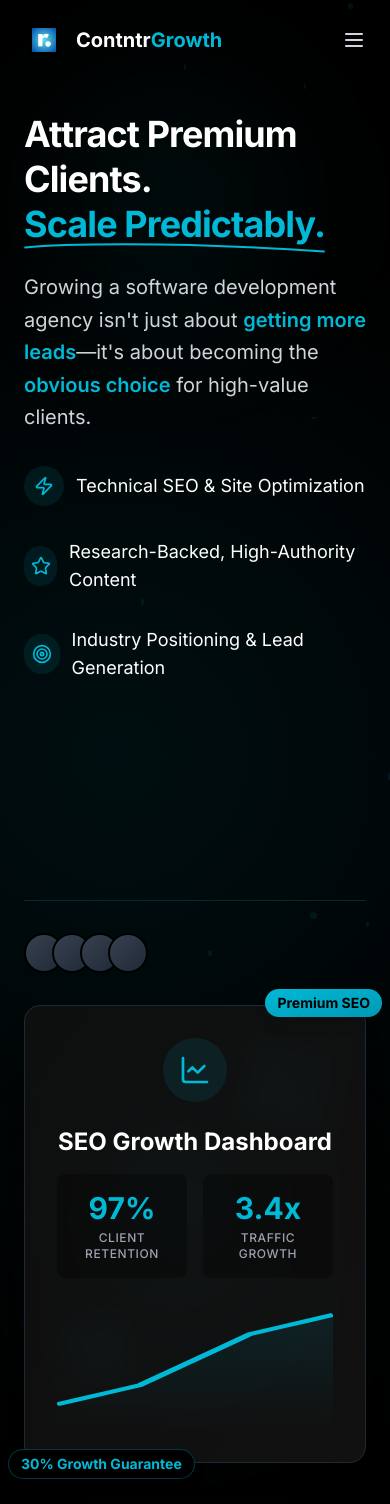
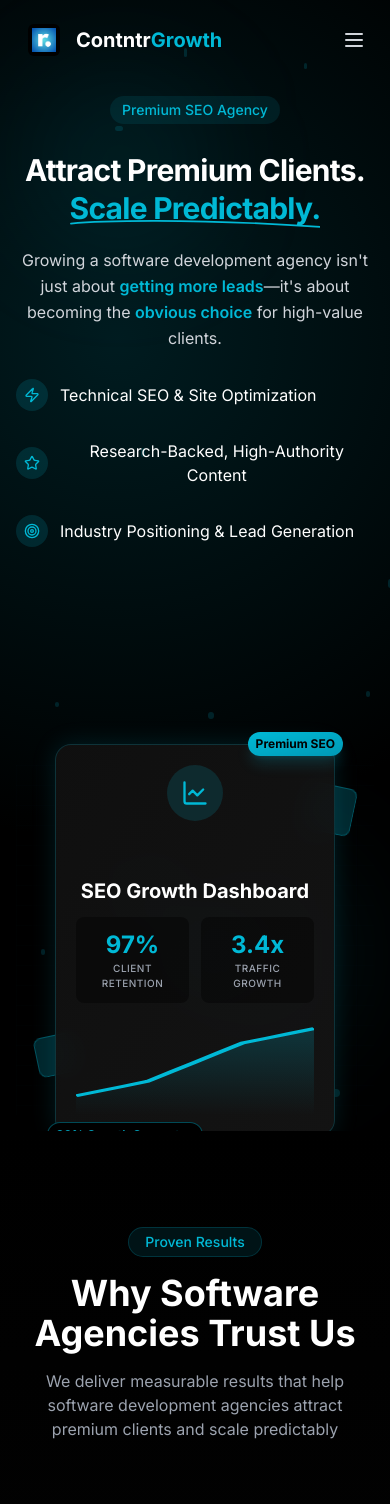
Before and after one commit to sami8890/kyle-project, a Next.js app: page / in a window 390 px wide. Shown: the top 1504 px of the page. Built offline with nearby package versions, Linux system fonts and the light colour scheme.

Commit message:
added some best

```diff
--- a/src/components/main/hero-section.tsx
+++ b/src/components/main/hero-section.tsx
@@ -1,77 +1,104 @@
-"use client"
+"use client";
 
-import type React from "react"
+import type React from "react";
 
-import { useRef, useEffect } from "react"
-import { ChevronRight, ArrowUpRight, LineChart, Target, Star, Zap, MousePointer } from "lucide-react"
-import gsap from "gsap"
-import { motion } from "framer-motion"
+import { useRef, useEffect } from "react";
+import {
+  ChevronRight,
+  ArrowUpRight,
+  LineChart,
+  Target,
+  Star,
+  Zap,
+} from "lucide-react";
+import gsap from "gsap";
+import { motion } from "framer-motion";
 
+// Update the SEOVisualization component to be more mobile-friendly
+// Make the dashboard more compact and visually striking on small screens
 const SEOVisualization = () => {
   return (
-    <div className="relative w-full h-full flex items-center justify-center">
+    <div className="relative w-full h-full flex items-center justify-center mt-8">
       {/* Animated background elements */}
       <div className="absolute inset-0 overflow-hidden">
         <div className="absolute inset-0 opacity-10">
           <div
             className="h-full w-full bg-[linear-gradient(rgba(0,185,214,0.1)_1px,transparent_1px),linear-gradient(90deg,rgba(0,185,214,0.1)_1px,transparent_1px)]"
-            style={{ backgroundSize: "40px 40px" }}
+            style={{ backgroundSize: "20px 20px" }}
           ></div>
         </div>
 
-        {/* Animated circles */}
+        {/* Animated circles - smaller and more visible on mobile */}
         <div
-          className="absolute top-1/4 left-1/4 w-32 h-32 rounded-full bg-[#00B9D6]/5 animate-pulse"
+          className="absolute top-1/4 left-1/4 w-20 h-20 sm:w-32 sm:h-32 rounded-full bg-[#00B9D6]/10 animate-pulse"
           style={{ animationDuration: "4s" }}
         ></div>
         <div
-          className="absolute bottom-1/3 right-1/3 w-40 h-40 rounded-full bg-[#00B9D6]/5 animate-pulse"
+          className="absolute bottom-1/3 right-1/3 w-24 h-24 sm:w-40 sm:h-40 rounded-full bg-[#00B9D6]/10 animate-pulse"
           style={{ animationDuration: "6s" }}
         ></div>
 
-        {/* Floating elements */}
-        <div className="absolute top-10 right-10 w-20 h-20 animate-float">
-          <div className="w-full h-full bg-[#00B9D6]/10 rounded-lg rotate-12 backdrop-blur-sm border border-[#00B9D6]/20"></div>
+        {/* Floating elements - more visible on mobile */}
+        <div className="absolute top-5 right-5 w-12 h-12 sm:w-20 sm:h-20 animate-float">
+          <div className="w-full h-full bg-[#00B9D6]/20 rounded-lg rotate-12 backdrop-blur-sm border border-[#00B9D6]/30"></div>
         </div>
-        <div className="absolute bottom-20 left-10 w-16 h-16 animate-float" style={{ animationDelay: "1s" }}>
-          <div className="w-full h-full bg-[#00B9D6]/10 rounded-lg -rotate-12 backdrop-blur-sm border border-[#00B9D6]/20"></div>
+        <div
+          className="absolute bottom-10 left-5 w-10 h-10 sm:w-16 sm:h-16 animate-float"
+          style={{ animationDelay: "1s" }}
+        >
+          <div className="w-full h-full bg-[#00B9D6]/20 rounded-lg -rotate-12 backdrop-blur-sm border border-[#00B9D6]/30"></div>
         </div>
       </div>
 
-      {/* Content container */}
-      <div className="relative z-10 w-full max-w-sm">
+      {/* Content container - more compact for mobile */}
+      <div className="relative z-10 w-full max-w-[280px] sm:max-w-sm">
         <motion.div
-          className="bg-gradient-to-br from-[#111]/80 to-[#151515]/80 backdrop-blur-md rounded-2xl overflow-hidden border border-gray-800 shadow-xl"
+          className="bg-gradient-to-br from-[#111]/90 to-[#151515]/90 backdrop-blur-md rounded-2xl overflow-hidden border border-[#00B9D6]/20 shadow-[0_0_25px_rgba(0,185,214,0.15)]"
           initial={{ opacity: 0, y: 20 }}
           animate={{ opacity: 1, y: 0 }}
           transition={{ duration: 0.6 }}
         >
-          <div className="p-8">
-            <div className="flex items-center justify-center mb-6">
-              <div className="w-16 h-16 bg-[#00B9D6]/10 rounded-full flex items-center justify-center">
-                <LineChart className="text-[#00B9D6] w-8 h-8" />
+          <div className="p-5 sm:p-8">
+            <div className="flex items-center justify-center mb-4 sm:mb-6">
+              <div className="w-14 h-14 bg-[#00B9D6]/15 rounded-full flex items-center justify-center">
+                <LineChart className="text-[#00B9D6] w-7 h-7" />
               </div>
             </div>
 
-            <h3 className="text-2xl font-bold text-white text-center mb-4">SEO Growth Dashboard</h3>
+            <h3 className="text-xl sm:text-2xl font-bold text-white text-center mb-3 sm:mb-4 pt-10">
+              SEO Growth Dashboard
+            </h3>
 
-            <div className="space-y-6">
-              {/* Growth metrics */}
-              <div className="grid grid-cols-2 gap-4">
-                <div className="bg-black/30 rounded-lg p-4 text-center">
-                  <div className="text-3xl font-bold text-[#00B9D6] mb-1">97%</div>
-                  <div className="text-xs text-gray-400 uppercase tracking-wider font-medium">Client Retention</div>
+            <div className="space-y-4 sm:space-y-6">
+              {/* Growth metrics - more compact for mobile */}
+              <div className="grid grid-cols-2 gap-3 sm:gap-4">
+                <div className="bg-black/40 rounded-lg p-3 sm:p-4 text-center">
+                  <div className="text-2xl sm:text-3xl font-bold text-[#00B9D6] mb-0 sm:mb-1">
+                    97%
+                  </div>
+                  <div className="text-[10px] sm:text-xs text-gray-400 uppercase tracking-wider font-medium">
+                    Client Retention
+                  </div>
                 </div>
-                <div className="bg-black/30 rounded-lg p-4 text-center">
-                  <div className="text-3xl font-bold text-[#00B9D6] mb-1">3.4x</div>
-                  <div className="text-xs text-gray-400 uppercase tracking-wider font-medium">Traffic Growth</div>
+                <div className="bg-black/40 rounded-lg p-3 sm:p-4 text-center">
+                  <div className="text-2xl sm:text-3xl font-bold text-[#00B9D6] mb-0 sm:mb-1">
+                    3.4x
+                  </div>
+                  <div className="text-[10px] sm:text-xs text-gray-400 uppercase tracking-wider font-medium">
+                    Traffic Growth
+                  </div>
                 </div>
               </div>
 
-              {/* Growth chart */}
-              <div className="h-32 relative">
+              {/* Growth chart - smaller for mobile */}
+              <div className="h-24 sm:h-32 relative">
                 <div className="absolute inset-0">
-                  <svg width="100%" height="100%" viewBox="0 0 100 100" preserveAspectRatio="none">
+                  <svg
+                    width="100%"
+                    height="100%"
+                    viewBox="0 0 100 100"
+                    preserveAspectRatio="none"
+                  >
                     <path
                       d="M0,80 L10,75 L20,70 L30,65 L40,55 L50,45 L60,35 L70,25 L80,20 L90,15 L100,10"
                       fill="none"
@@ -81,12 +108,26 @@ const SEOVisualization = () => {
                     <path
                       d="M0,80 L10,75 L20,70 L30,65 L40,55 L50,45 L60,35 L70,25 L80,20 L90,15 L100,10 L100,100 L0,100 Z"
                       fill="url(#gradient)"
-                      fillOpacity="0.2"
+                      fillOpacity="0.3"
                     />
                     <defs>
-                      <linearGradient id="gradient" x1="0%" y1="0%" x2="0%" y2="100%">
-                        <stop offset="0%" stopColor="#00B9D6" stopOpacity="0.5" />
-                        <stop offset="100%" stopColor="#00B9D6" stopOpacity="0" />
+                      <linearGradient
+                        id="gradient"
+                        x1="0%"
+                        y1="0%"
+                        x2="0%"
+                        y2="100%"
+                      >
+                        <stop
+                          offset="0%"
+                          stopColor="#00B9D6"
+                          stopOpacity="0.7"
+                        />
+                        <stop
+                          offset="100%"
+                          stopColor="#00B9D6"
+                          stopOpacity="0"
+                        />
                       </linearGradient>
                     </defs>
                   </svg>
@@ -96,9 +137,9 @@ const SEOVisualization = () => {
           </div>
         </motion.div>
 
-        {/* Floating badges */}
+        {/* Floating badges - more visible on mobile */}
         <motion.div
-          className="absolute -top-4 -right-4 bg-gradient-to-br from-[#00B9D6] to-[#0099B6] text-black font-bold text-sm px-3 py-1 rounded-full shadow-lg"
+          className="absolute -top-3 -right-2 bg-gradient-to-br from-[#00B9D6] to-[#0099B6] text-black font-bold text-xs sm:text-sm px-2 sm:px-3 py-1 rounded-full shadow-lg shadow-[#00B9D6]/20"
           initial={{ opacity: 0, scale: 0.8 }}
           animate={{ opacity: 1, scale: 1 }}
           transition={{ duration: 0.4, delay: 0.8 }}
@@ -107,7 +148,7 @@ const SEOVisualization = () => {
         </motion.div>
 
         <motion.div
-          className="absolute -bottom-4 -left-4 bg-black text-[#00B9D6] font-bold text-sm px-3 py-1 rounded-full border border-[#00B9D6]/30 shadow-lg"
+          className="absolute -bottom-3 -left-2 bg-black text-[#00B9D6] font-bold text-xs sm:text-sm px-2 sm:px-3 py-1 rounded-full border border-[#00B9D6]/40 shadow-lg shadow-[#00B9D6]/10"
           initial={{ opacity: 0, scale: 0.8 }}
           animate={{ opacity: 1, scale: 1 }}
           transition={{ duration: 0.4, delay: 1 }}
@@ -116,17 +157,18 @@ const SEOVisualization = () => {
         </motion.div>
       </div>
     </div>
-  )
-}
+  );
+};
 
+// Update the HeroSection component to be more mobile-friendly
 const HeroSection = () => {
-  const headlineRef = useRef(null)
-  const subheadlineRef = useRef(null)
-  const featuresRef = useRef<HTMLDivElement>(null)
-  const ctaRef = useRef<HTMLDivElement>(null)
+  const headlineRef = useRef(null);
+  const subheadlineRef = useRef(null);
+  const featuresRef = useRef<HTMLDivElement>(null);
+  const ctaRef = useRef<HTMLDivElement>(null);
 
   useEffect(() => {
-    const tl = gsap.timeline({ defaults: { ease: "power3.out" } })
+    const tl = gsap.timeline({ defaults: { ease: "power3.out" } });
 
     // Headline animation
     tl.from(headlineRef.current, {
@@ -141,17 +183,19 @@ const HeroSection = () => {
           y: 30,
           duration: 0.8,
         },
-        "-=0.5",
+        "-=0.5"
       )
       .from(
-        featuresRef.current?.children ? Array.from(featuresRef.current.children) : [],
+        featuresRef.current?.children
+          ? Array.from(featuresRef.current.children)
+          : [],
         {
           opacity: 0,
           x: -30,
           duration: 0.6,
           stagger: 0.2,
         },
-        "-=0.3",
+        "-=0.3"
       )
       .from(
         ctaRef.current?.children ? Array.from(ctaRef.current.children) : [],
@@ -161,42 +205,48 @@ const HeroSection = () => {
           duration: 0.6,
           stagger: 0.2,
         },
-        "-=0.4",
-      )
-  }, [])
+        "-=0.4"
+      );
+  }, []);
 
-  const handleCTAClick = (e: React.MouseEvent<HTMLButtonElement>, href: string) => {
-    e.preventDefault()
-    const targetId = href.substring(1)
-    const targetElement = document.getElementById(targetId)
+  const handleCTAClick = (
+    e: React.MouseEvent<HTMLButtonElement>,
+    href: string
+  ) => {
+    e.preventDefault();
+    const targetId = href.substring(1);
+    const targetElement = document.getElementById(targetId);
 
     if (targetElement) {
       window.scrollTo({
         top: targetElement.offsetTop - 100,
         behavior: "smooth",
-      })
+      });
     }
-  }
+  };
 
   return (
-    <div id="home" className="relative bg-black text-white min-h-screen flex items-center overflow-hidden pt-16">
-      {/* Animated Gradient Background */}
+    <div
+      id="home"
+      className="relative bg-black text-white min-h-screen flex items-center overflow-hidden pt-16"
+    >
+      {/* Animated Gradient Background - enhanced for mobile */}
       <div
         className="absolute inset-0 z-0"
         style={{
-          background: `radial-gradient(circle at 30% 50%, rgba(0,185,214,0.08) 0%, rgba(0,0,0,1) 70%)`,
+          background: `radial-gradient(circle at 30% 30%, rgba(0,185,214,0.15) 0%, rgba(0,0,0,1) 60%)`,
         }}
       />
 
-      {/* Particle effect */}
-      <div className="absolute inset-0 z-0 opacity-30">
-        {[...Array(20)].map((_, i) => (
+      {/* Particle effect - more visible on mobile */}
+      <div className="absolute inset-0 z-0 opacity-40">
+        {[...Array(15)].map((_, i) => (
           <div
             key={i}
-            className="absolute rounded-full bg-[#00B9D6]/30 animate-float"
+            className="absolute rounded-full bg-[#00B9D6]/40 animate-float"
             style={{
-              width: `${Math.random() * 6 + 2}px`,
-              height: `${Math.random() * 6 + 2}px`,
+              width: `${Math.random() * 8 + 3}px`,
+              height: `${Math.random() * 8 + 3}px`,
               top: `${Math.random() * 100}%`,
               left: `${Math.random() * 100}%`,
               animationDuration: `${Math.random() * 10 + 10}s`,
@@ -206,22 +256,30 @@ const HeroSection = () => {
         ))}
       </div>
 
-      {/* Geometric shapes */}
-      <div className="absolute top-20 left-10 w-64 h-64 bg-[#00B9D6]/5 rounded-full blur-3xl"></div>
-      <div className="absolute bottom-20 right-10 w-80 h-80 bg-[#00B9D6]/5 rounded-full blur-3xl"></div>
+      {/* Geometric shapes - more visible on mobile */}
+      <div className="absolute top-20 left-10 w-40 h-40 sm:w-64 sm:h-64 bg-[#00B9D6]/10 rounded-full blur-3xl"></div>
+      <div className="absolute bottom-20 right-10 w-48 h-48 sm:w-80 sm:h-80 bg-[#00B9D6]/10 rounded-full blur-3xl"></div>
 
-      {/* Content Container */}
-      <div className="relative z-10 container mx-auto px-6 py-12 md:py-16 grid md:grid-cols-2 gap-8 md:gap-12 items-center">
-        {/* Left Side - Text Content */}
-        <div className="space-y-6">
-          {/* Headline */}
-          <h1 ref={headlineRef} className="text-4xl md:text-5xl lg:text-6xl font-bold leading-tight tracking-tight">
+      {/* Content Container - optimized for mobile */}
+      <div className="relative z-10 container mx-auto px-4 sm:px-6 py-8 sm:py-12 md:py-16 grid grid-cols-1 md:grid-cols-2 gap-8 md:gap-12 items-center">
+        {/* Left Side - Text Content - optimized for mobile */}
+        <div className="space-y-5 sm:space-y-6 text-center md:text-left">
+          {/* Eyebrow text - new addition for mobile */}
+          <div className="inline-block px-3 py-1 rounded-full bg-[#00B9D6]/10 text-[#00B9D6] text-sm font-medium mb-2">
+            Premium SEO Agency
+          </div>
+
+          {/* Headline - optimized for mobile */}
+          <h1
+            ref={headlineRef}
+            className="text-3xl sm:text-4xl md:text-5xl lg:text-6xl font-bold leading-tight tracking-tight"
+          >
             Attract Premium Clients.
             <br />
             <span className="text-[#00B9D6] relative">
               Scale Predictably.
               <svg
-                className="absolute -bottom-2 left-0 w-full"
+                className="absolute -bottom-1 sm:-bottom-2 left-0 w-full"
                 viewBox="0 0 300 12"
                 fill="none"
                 xmlns="http://www.w3.org/2000/svg"
@@ -236,15 +294,25 @@ const HeroSection = () => {
             </span>
           </h1>
 
-          {/* Subheadline */}
-          <p ref={subheadlineRef} className="text-xl text-gray-300 leading-relaxed">
+          {/* Subheadline - optimized for mobile */}
+          <p
+            ref={subheadlineRef}
+            className="text-base sm:text-lg md:text-xl text-gray-300 leading-relaxed"
+          >
             Growing a software development agency isn&apos;t just about{" "}
-            <span className="text-[#00B9D6] font-semibold">getting more leads</span>—it&apos;s about becoming the{" "}
-            <span className="text-[#00B9D6] font-semibold">obvious choice</span> for high-value clients.
+            <span className="text-[#00B9D6] font-semibold">
+              getting more leads
+            </span>
+            —it&apos;s about becoming the{" "}
+            <span className="text-[#00B9D6] font-semibold">obvious choice</span>{" "}
+            for high-value clients.
           </p>
 
-          {/* Features */}
-          <div ref={featuresRef} className="space-y-4">
+          {/* Features - optimized for mobile */}
+          <div
+            ref={featuresRef}
+            className="space-y-3 sm:space-y-4 max-w-md mx-auto md:mx-0"
+          >
             {[
               { text: "Technical SEO & Site Optimization", icon: Zap },
               { text: "Research-Backed, High-Authority Content", icon: Star },
@@ -252,83 +320,64 @@ const HeroSection = () => {
             ].map((feature, index) => (
               <div
                 key={index}
-                className="flex items-center space-x-3 text-lg group p-2 -mx-2 rounded-lg hover:bg-[#00B9D6]/5 transition-colors"
+                className="flex items-center space-x-3 text-base sm:text-lg group p-2 -mx-2 rounded-lg hover:bg-[#00B9D6]/10 transition-colors"
               >
-                <div className="w-10 h-10 rounded-full bg-[#00B9D6]/10 flex items-center justify-center group-hover:bg-[#00B9D6]/20 transition-all duration-300">
-                  <feature.icon className="text-[#00B9D6]" size={20} />
+                <div className="w-8 h-8 sm:w-10 sm:h-10 rounded-full bg-[#00B9D6]/15 flex items-center justify-center group-hover:bg-[#00B9D6]/25 transition-all duration-300">
+                  <feature.icon className="text-[#00B9D6]" size={16} />
                 </div>
-                <span className="group-hover:text-[#00B9D6] transition-colors">{feature.text}</span>
+                <span className="group-hover:text-[#00B9D6] transition-colors">
+                  {feature.text}
+                </span>
               </div>
             ))}
           </div>
 
-          {/* Call to Action */}
-          <div ref={ctaRef} className="flex flex-wrap gap-4 pt-6">
+          {/* Call to Action - optimized for mobile */}
+          <div
+            ref={ctaRef}
+            className="flex flex-col sm:flex-row gap-3 sm:gap-4 pt-4 sm:pt-6 max-w-md mx-auto md:mx-0"
+          >
             <button
               onClick={(e) => handleCTAClick(e, "#calendar")}
-              className="bg-[#00B9D6] text-black px-8 py-4 rounded-md
-              font-semibold text-lg hover:bg-[#00B9D6]/90 transition-all
-              flex items-center group relative overflow-hidden shadow-lg shadow-[#00B9D6]/20"
+              className="w-full sm:w-auto bg-[#00B9D6] text-black px-6 sm:px-8 py-3 sm:py-4 rounded-md
+              font-semibold text-base sm:text-lg hover:bg-[#00B9D6]/90 transition-all
+              flex items-center justify-center sm:justify-start group relative overflow-hidden shadow-lg shadow-[#00B9D6]/20"
             >
               <span className="relative z-10">Get Started</span>
-              <ChevronRight className="ml-2 relative z-10 group-hover:translate-x-1 transition-transform" size={20} />
+              <ChevronRight
+                className="ml-2 relative z-10 group-hover:translate-x-1 transition-transform"
+                size={18}
+              />
               <div className="absolute inset-0 bg-white/20 translate-y-full group-hover:translate-y-0 transition-transform duration-300"></div>
             </button>
             <button
               onClick={(e) => handleCTAClick(e, "#framework")}
-              className="border border-[#00B9D6] text-[#00B9D6] px-8 py-4
-              rounded-md font-semibold text-lg hover:bg-[#00B9D6]/10
-              transition-all flex items-center group relative overflow-hidden"
+              className="w-full sm:w-auto border border-[#00B9D6] text-[#00B9D6] px-6 sm:px-8 py-3 sm:py-4
+              rounded-md font-semibold text-base sm:text-lg hover:bg-[#00B9D6]/10
+              transition-all flex items-center justify-center sm:justify-start group relative overflow-hidden"
             >
               <span className="relative z-10">Learn More</span>
               <ArrowUpRight
                 className="ml-2 relative z-10 group-hover:translate-x-1 group-hover:-translate-y-1 transition-transform"
-                size={20}
+                size={18}
               />
             </button>
           </div>
-
-          {/* Social Proof */}
-          <div className="pt-8 border-t border-[#00B9D6]/20">
-            <div className="flex items-center space-x-4">
-              <div className="flex -space-x-3">
-                {[1, 2, 3, 4].map((_, index) => (
-                  <div
-                    key={index}
-                    className="w-10 h-10 rounded-full border-2 border-black bg-gradient-to-br from-gray-700 to-gray-800
-                    hover:scale-110 transition-transform relative overflow-hidden"
-                  >
-                    <div className="absolute inset-0 bg-[#00B9D6]/10 opacity-0 hover:opacity-100 transition-opacity"></div>
-                  </div>
-                ))}
-              </div>
-              <div>
-
-              </div>
-            </div>
-          </div>
-
-          {/* Mouse scroll indicator */}
-          <div className="hidden md:flex items-center justify-center absolute bottom-10 left-1/2 transform -translate-x-1/2 animate-bounce">
-            <div className="w-8 h-14 border-2 border-[#00B9D6]/30 rounded-full flex items-center justify-center">
-              <MousePointer className="w-4 h-4 text-[#00B9D6]/50" />
-            </div>
-          </div>
         </div>
 
-        {/* Right Side - Technical Visualization */}
-        <div className="relative h-auto md:h-[600px] flex items-center justify-center">
+        {/* Right Side - Technical Visualization - optimized for mobile */}
+        <div className="relative h-[350px] sm:h-[450px] md:h-[600px] flex items-center justify-center mt-4 sm:mt-0">
           <SEOVisualization />
         </div>
       </div>
     </div>
-  )
-}
+  );
+};
 
 export default function Page() {
   return (
     <div>
       <HeroSection />
     </div>
-  )
+  );
 }
--- a/src/components/main/trust-section.tsx
+++ b/src/components/main/trust-section.tsx
@@ -1,28 +1,5 @@
 import { Shield } from "lucide-react"
-import Image from "next/image"
 
-const testimonials = [
-    {
-        quote:
-            "Their SEO strategy transformed our online presence. We've seen a 300% increase in qualified leads within just 4 months.",
-        author: "Sarah Johnson",
-        position: "CEO, DevStack Solutions",
-        image: "/placeholder.svg?height=60&width=60",
-    },
-    {
-        quote:
-            "Unlike other agencies, they actually understand software development and create content that resonates with our target clients.",
-        author: "Michael Chen",
-        position: "Marketing Director, CodeCraft",
-        image: "/placeholder.svg?height=60&width=60",
-    },
-    {
-        quote: "The ROI has been incredible. For every $1 we spend, we're seeing $7 in new business revenue.",
-        author: "David Rodriguez",
-        position: "Founder, AppLaunch",
-        image: "/placeholder.svg?height=60&width=60",
-    },
-]
 
 const stats = [
     { value: "1200%", label: "Increase in Search Impressions" },
@@ -76,7 +53,7 @@ export default function TrustSection() {
                     </div>
                 </div>
 
-                {/* Testimonials */}
+                {/* Testimonials
                 <div className="grid md:grid-cols-3 gap-8">
                     {testimonials.map((testimonial, index) => (
                         <div key={index} className="bg-[#111] rounded-xl p-8 border border-gray-800 relative">
@@ -99,7 +76,7 @@ export default function TrustSection() {
                             </div>
                         </div>
                     ))}
-                </div>
+                </div> */}
             </div>
         </section>
     )
```
Also changed, not shown: src/components/main/process-section.tsx (+0 -96 lines).
